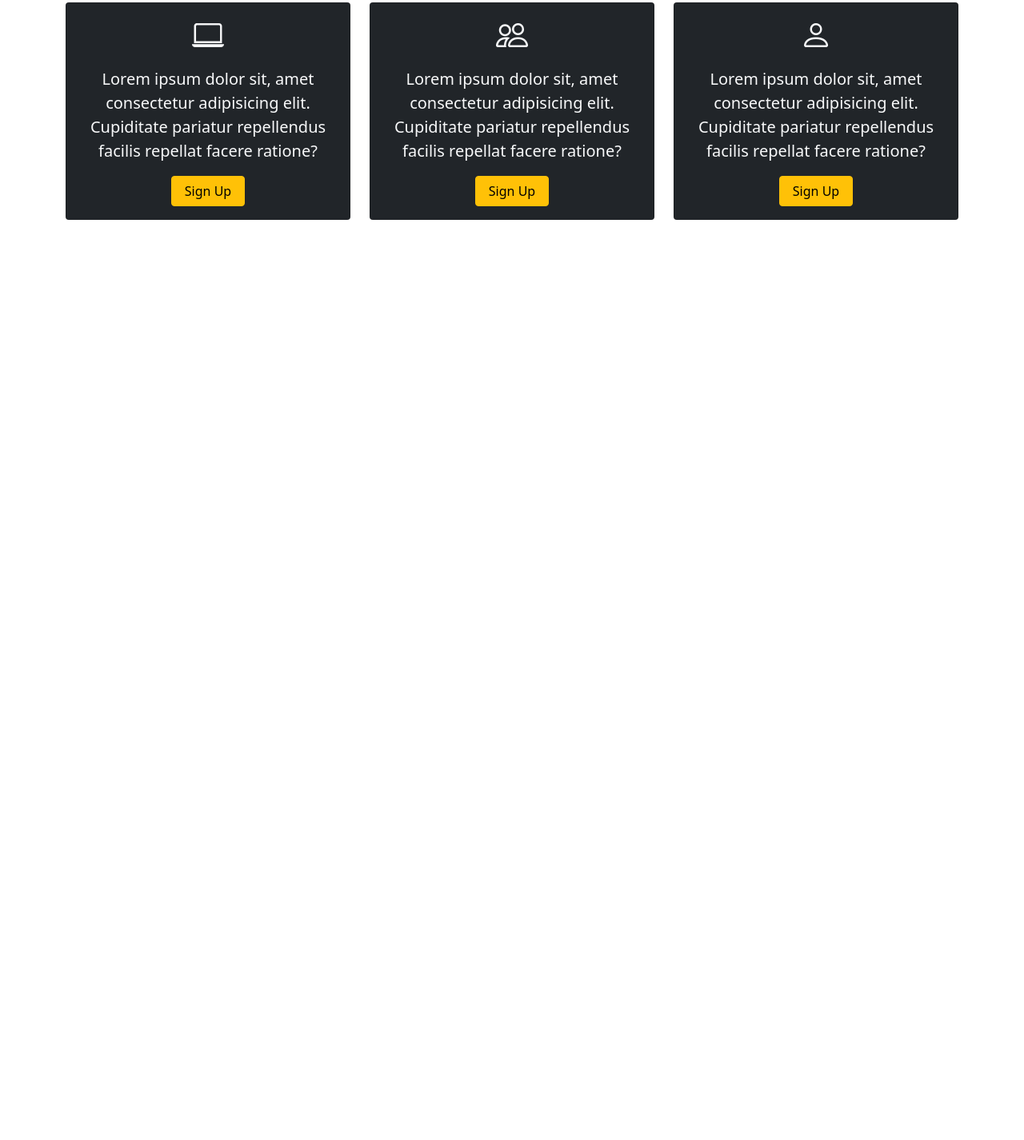
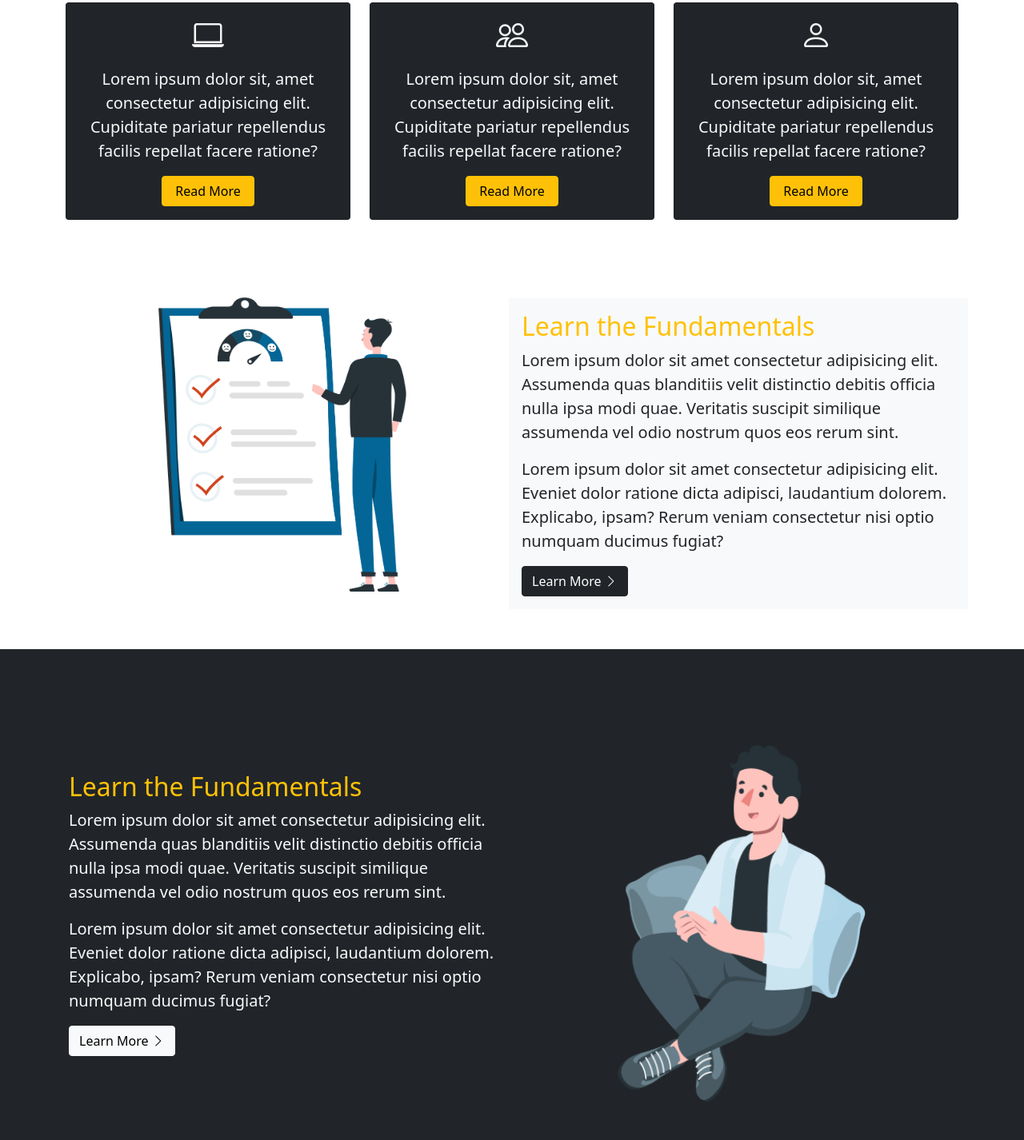
Before and after one commit to Officialibn1/-Bootstrap-5, a plain HTML site: page index.html in a window 1280 px wide. Shown: the part 651-2077 px from the top of the page at 80% size. Before the commit the page ends 974 px from the top, so only its background shows below. Drawn offline with nearby package versions, Linux system fonts and the light colour scheme.

Commit message:
learn section complete

```diff
--- a/index.css
+++ b/index.css
@@ -3,3 +3,8 @@
         max-width: 50%;
     }
 }
+
+
+.min-w-300 {
+    min-width: 310px;
+}
--- a/index.html
+++ b/index.html
@@ -55,7 +55,7 @@
     </section>
 
     <!-- Newsletter -->
-    <section class="bg-light p-5 text-dark">
+    <section class="bg-warning p-5 text-dark">
         <div class="container d-md-flex align-items-center justify-content-between">
             <h3 class="mb-3">Sign Up for Newsletter</h3>
 
@@ -83,7 +83,7 @@
                                     Lorem ipsum dolor sit, amet consectetur adipisicing elit. Cupiditate pariatur repellendus facilis repellat facere ratione?
                                 </p>
                             </div>
-                            <button type="button" class="btn btn-warning btn-md px-3">Sign Up</button>
+                            <a type="button" class="btn btn-warning btn-md px-3">Read More</a>
                         </div>
                     </div>
                 </div>
@@ -100,7 +100,7 @@
                                     Lorem ipsum dolor sit, amet consectetur adipisicing elit. Cupiditate pariatur repellendus facilis repellat facere ratione?
                                 </p>
                             </div>
-                            <button type="button" class="btn btn-warning btn-md px-3">Sign Up</button>
+                            <a type="button" class="btn btn-warning btn-md px-3">Read More</a>
                         </div>
                     </div>
                 </div>
@@ -117,7 +117,7 @@
                                     Lorem ipsum dolor sit, amet consectetur adipisicing elit. Cupiditate pariatur repellendus facilis repellat facere ratione?
                                 </p>
                             </div>
-                            <button type="button" class="btn btn-warning btn-md px-3">Sign Up</button>
+                            <a type="button" class="btn btn-warning btn-md px-3">Read More</a>
                         </div>
                     </div>
                 </div>
@@ -126,7 +126,55 @@
         </div>
     </section>
 
+    <!-- Learn Section -->
+    <section class="p-5" id="learn">
+        <div class="container">
+            <div class="row align-items-center justify-content-sm-center">
+                <div class="col-lg pb-4 d-flex justify-content-center" >
+                    <img src="./images/illustration.png" alt="" class="w-50 min-w-300">
+                </div>
+                <div class="col-lg p-3 bg-light">
+                    <h2 class="text-warning">
+                        Learn the Fundamentals
+                    </h2>
+                    <p class="lead">
+                        Lorem ipsum dolor sit amet consectetur adipisicing elit. Assumenda quas blanditiis velit distinctio debitis officia nulla ipsa modi quae. Veritatis suscipit similique assumenda vel odio nostrum quos eos rerum sint.
+                    </p>
+                    <p class="lead">
+                        Lorem ipsum dolor sit amet consectetur adipisicing elit. Eveniet dolor ratione dicta adipisci, laudantium dolorem. Explicabo, ipsam? Rerum veniam consectetur nisi optio numquam ducimus fugiat?
+                    </p>
+                    <a href="" class="btn btn-dark lead">
+                        Learn More <i class="bi bi-chevron-right"></i>
+                    </a>
+                </div>
+            </div>
+        </div>
+    </section>
 
+            <!-- ------------------------------------- -->
+    <section class="p-5 bg-dark">
+        <div class="container">
+            <div class="row align-items-center justify-content-sm-center mt-5 text-light">
+                <div class="col-lg p-3">
+                    <h2 class="text-warning">
+                        Learn the Fundamentals
+                    </h2>
+                    <p class="lead">
+                        Lorem ipsum dolor sit amet consectetur adipisicing elit. Assumenda quas blanditiis velit distinctio debitis officia nulla ipsa modi quae. Veritatis suscipit similique assumenda vel odio nostrum quos eos rerum sint.
+                    </p>
+                    <p class="lead">
+                        Lorem ipsum dolor sit amet consectetur adipisicing elit. Eveniet dolor ratione dicta adipisci, laudantium dolorem. Explicabo, ipsam? Rerum veniam consectetur nisi optio numquam ducimus fugiat?
+                    </p>
+                    <a href="" class="btn btn-light lead">
+                        Learn More <i class="bi bi-chevron-right"></i>
+                    </a>
+                </div>
+                <div class="col-lg pt-4 d-flex justify-content-center" >
+                    <img src="./images/illustration2.png" alt="" class="w-50 min-w-300">
+                </div>
+            </div>
+        </div>
+    </section>
 
 
 
```
